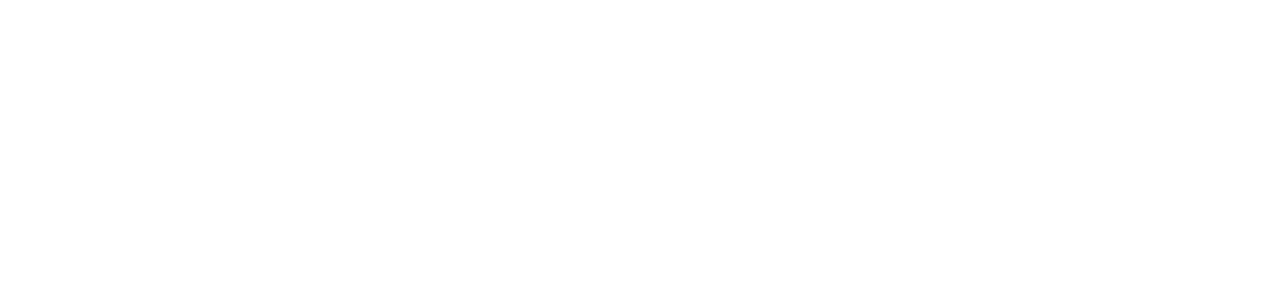
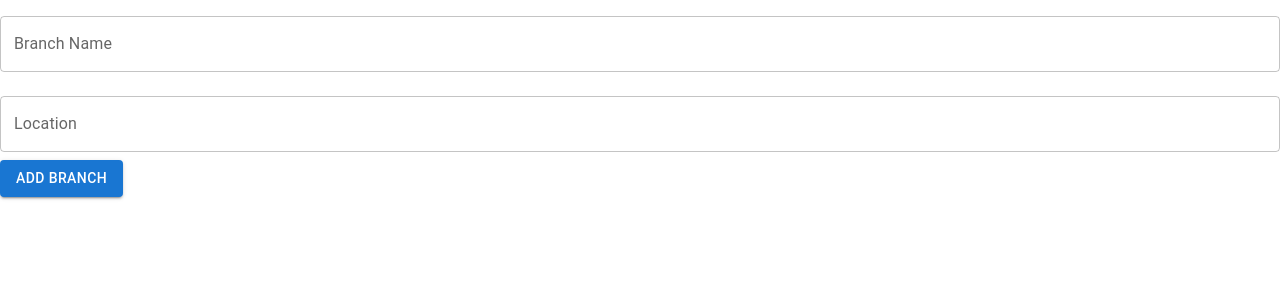
Before and after one commit to malindakpt/feedback, a React (Create React App) app: page /branch in a window 1280 px wide. Before the commit this address had no page. Shown: the top 300 px of the page. Built offline with nearby package versions, Linux system fonts and the light colour scheme.

Commit message:
create new branch and create add branch and edit branch

```diff
--- a/src/App.tsx
+++ b/src/App.tsx
@@ -2,6 +2,9 @@ import React from 'react';
 import { BrowserRouter,Router, Route, Routes } from 'react-router-dom';
 import LoginContainer from './components/login/login_container';
 import RegisterContainer from './components/registration/regiter_container';
+// import AddBranchForm from './components/branch/Addbranchform';
+// import EditBranchForm from './components/branch/Editbranchform';
+import BranchManager from './components/branch/Branchmanger';
 const App: React.FC = () => {
   return (
     <div>
@@ -9,6 +12,8 @@ const App: React.FC = () => {
         <Routes>
           <Route path="/" element={<RegisterContainer />} />
           <Route path="/login" element={<LoginContainer />} />
+          {/* <Route path="/branch/addbranch" element={<AddBranchForm />} /> */}
+          <Route path="/branch" element={<BranchManager />} />
         </Routes>
       </BrowserRouter>
     </div>
--- /dev/null
+++ b/src/components/branch/Addbranchform.tsx
@@ -0,0 +1,43 @@
+import React, { useState } from 'react';
+import { TextField, Button } from '@mui/material';
+
+interface AddBranchFormProps {
+  onAddBranch: (branch: { name: string; location: string }) => void;
+}
+
+const AddBranchForm: React.FC<AddBranchFormProps> = ({ onAddBranch }) => {
+  const [name, setName] = useState('');
+  const [location, setLocation] = useState('');
+
+  const handleSubmit = () => {
+    onAddBranch({ name, location });
+    setName('');
+    setLocation('');
+  };
+
+  return (
+    <div>
+      <TextField
+        label="Branch Name"
+        variant="outlined"
+        fullWidth
+        margin="normal"
+        value={name}
+        onChange={(e) => setName(e.target.value)}
+      />
+      <TextField
+        label="Location"
+        variant="outlined"
+        fullWidth
+        margin="normal"
+        value={location}
+        onChange={(e) => setLocation(e.target.value)}
+      />
+      <Button variant="contained" color="primary" onClick={handleSubmit}>
+        Add Branch
+      </Button>
+    </div>
+  );
+};
+
+export default AddBranchForm;
--- /dev/null
+++ b/src/components/branch/Branchmanger.tsx
@@ -0,0 +1,42 @@
+import React, { useState } from 'react';
+import AddBranchForm from '../branch/Addbranchform';
+import EditBranchForm from '../branch/Editbranchform';
+
+const BranchManager: React.FC = () => {
+  const [branches, setBranches] = useState<{ id: string; name: string; location: string }[]>([]);
+  const [editingBranch, setEditingBranch] = useState<{ id: string; name: string; location: string } | null>(null);
+
+  const handleAddBranch = (newBranch: { name: string; location: string }) => {
+    const id = new Date().toISOString(); // Simple ID generation
+    setBranches([...branches, { id, ...newBranch }]);
+  };
+
+  const handleUpdateBranch = (updatedBranch: { id: string; name: string; location: string }) => {
+    setBranches(branches.map(branch =>
+      branch.id === updatedBranch.id ? updatedBranch : branch
+    ));
+    setEditingBranch(null);
+  };
+
+  return (
+    <div>
+      <AddBranchForm onAddBranch={handleAddBranch} />
+      {editingBranch && (
+        <EditBranchForm
+          branch={editingBranch}
+          onUpdateBranch={handleUpdateBranch}
+        />
+      )}
+      <ul>
+        {branches.map(branch => (
+          <li key={branch.id}>
+            {branch.name} - {branch.location}
+            <button onClick={() => setEditingBranch(branch)}>Edit</button>
+          </li>
+        ))}
+      </ul>
+    </div>
+  );
+};
+
+export default BranchManager;
--- /dev/null
+++ b/src/components/branch/Editbranchform.tsx
@@ -0,0 +1,47 @@
+import React, { useState, useEffect } from 'react';
+import { TextField, Button } from '@mui/material';
+
+interface EditBranchFormProps {
+  branch: { id: string; name: string; location: string };
+  onUpdateBranch: (branch: { id: string; name: string; location: string }) => void;
+}
+
+const EditBranchForm: React.FC<EditBranchFormProps> = ({ branch, onUpdateBranch }) => {
+  const [name, setName] = useState(branch.name);
+  const [location, setLocation] = useState(branch.location);
+
+  useEffect(() => {
+    setName(branch.name);
+    setLocation(branch.location);
+  }, [branch]);
+
+  const handleSubmit = () => {
+    onUpdateBranch({ id: branch.id, name, location });
+  };
+
+  return (
+    <div>
+      <TextField
+        label="Branch Name"
+        variant="outlined"
+        fullWidth
+        margin="normal"
+        value={name}
+        onChange={(e) => setName(e.target.value)}
+      />
+      <TextField
+        label="Location"
+        variant="outlined"
+        fullWidth
+        margin="normal"
+        value={location}
+        onChange={(e) => setLocation(e.target.value)}
+      />
+      <Button variant="contained" color="primary" onClick={handleSubmit}>
+        Update Branch
+      </Button>
+    </div>
+  );
+};
+
+export default EditBranchForm;
```
